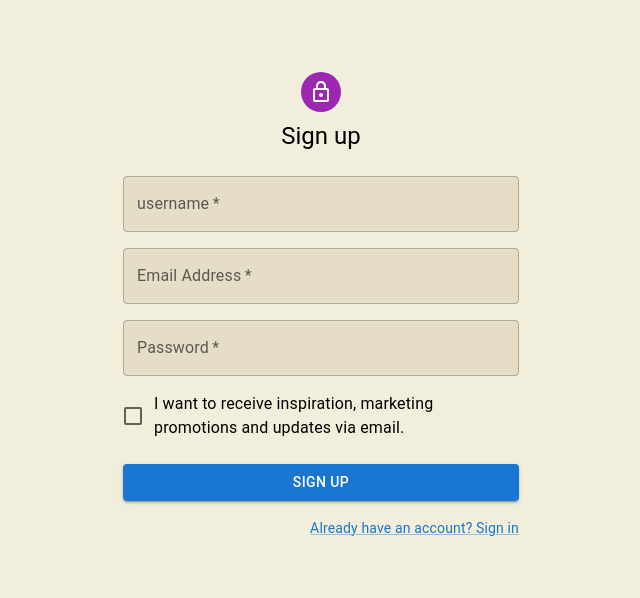
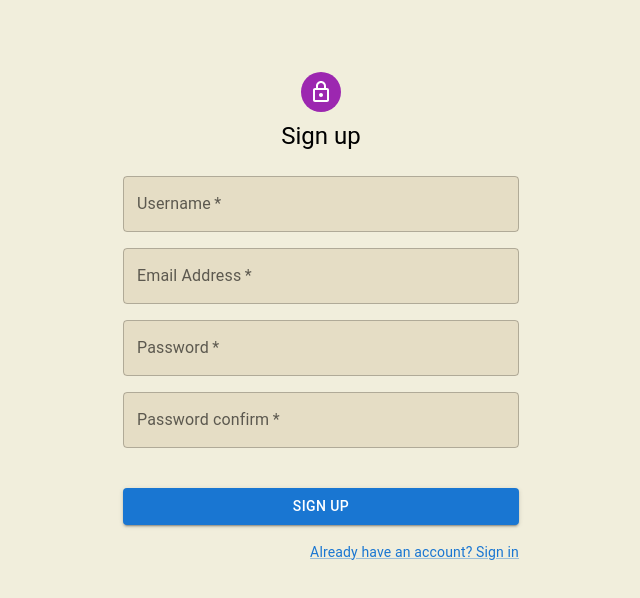
Before and after one commit to Mirtin/movie-frontend, a React (Create React App) app: page /accounts/registration in a window 1280 px wide. Shown: the top 598 px of the page, without its empty margins (319-959 px from the left). Built offline with nearby package versions, Linux system fonts and the light colour scheme.

Commit message:
Error messages on login and registration page

```diff
--- a/src/pages/accounts/LoginPage.js
+++ b/src/pages/accounts/LoginPage.js
@@ -1,19 +1,26 @@
-import * as React from 'react';
-import Avatar from '@mui/material/Avatar';
-import Button from '@mui/material/Button';
-import TextField from '@mui/material/TextField';
-import FormControlLabel from '@mui/material/FormControlLabel';
-import Checkbox from '@mui/material/Checkbox';
-import Link from '@mui/material/Link';
-import Grid from '@mui/material/Grid';
-import Box from '@mui/material/Box';
-import LockOutlinedIcon from '@mui/icons-material/LockOutlined';
-import Typography from '@mui/material/Typography';
-import Container from '@mui/material/Container';
+import { useState } from 'react';
+import {
+  Avatar,
+  Button,
+  TextField,
+  FormControlLabel,
+  Checkbox,
+  Link,
+  Grid,
+  Box,
+  Typography,
+  Container,
+  Alert,
+} from '@mui/material';
+import { LockOutlined as LockOutlinedIcon } from '@mui/icons-material';
 import axios from 'axios';
 import { useNavigate } from 'react-router-dom';
+
+
 export default function LoginPage() {
   const navigate = useNavigate();
+  const [errorMessage , seterrorMessage ] = useState('');
+
 
   const loginUser = (data) => {
     axios.post("http://127.0.0.1:8000/accounts/token/", data)
@@ -25,7 +32,7 @@ export default function LoginPage() {
         navigate("/");
       })
       .catch(error => {
-        console.error('Error fetching movie data:', error);
+        seterrorMessage(error.response.data.detail);
       });
   };
 
@@ -63,7 +70,7 @@ export default function LoginPage() {
               id="username"
               label="username"
               name="username"
-              autoComplete="username"
+              autoComplete="off"
               autoFocus
               sx={{'& .MuiOutlinedInput-root': { backgroundColor: '#E5DDC5'}}}
             />
@@ -75,12 +82,8 @@ export default function LoginPage() {
               label="Password"
               type="password"
               id="password"
-              autoComplete="current-password"
+              autoComplete="off"
               sx={{'& .MuiOutlinedInput-root': { backgroundColor: '#E5DDC5'}}}
-            />
-            <FormControlLabel
-              control={<Checkbox value="remember" color="primary" />}
-              label="Remember me"
             />
             <Button
               type="submit"
@@ -90,6 +93,11 @@ export default function LoginPage() {
             >
               Sign In
             </Button>
+            {errorMessage && (
+              <Alert severity="warning" variant='filled' align="center">
+                {errorMessage}
+              </Alert>
+            )}
             <Grid container>
               <Grid item xs>
                 <Link href="#" variant="body2">
--- a/src/pages/accounts/RegistrationPage.js
+++ b/src/pages/accounts/RegistrationPage.js
@@ -1,21 +1,25 @@
-import * as React from 'react';
-import Avatar from '@mui/material/Avatar';
-import Button from '@mui/material/Button';
-import TextField from '@mui/material/TextField';
-import FormControlLabel from '@mui/material/FormControlLabel';
-import Checkbox from '@mui/material/Checkbox';
-import Link from '@mui/material/Link';
-import Grid from '@mui/material/Grid';
-import Box from '@mui/material/Box';
-import LockOutlinedIcon from '@mui/icons-material/LockOutlined';
-import Typography from '@mui/material/Typography';
-import Container from '@mui/material/Container';
+import { useState } from 'react';
+import {
+  Avatar,
+  Button,
+  TextField,
+  FormControlLabel,
+  Checkbox,
+  Link,
+  Grid,
+  Box,
+  Typography,
+  Container,
+  Alert,
+} from '@mui/material';
+import { LockOutlined as LockOutlinedIcon } from '@mui/icons-material';
 import axios from 'axios';
 import { useNavigate } from 'react-router-dom';
 
 
 const RegistrationPage = () => {
   const navigate = useNavigate();
+  const [errorMessage , seterrorMessage ] = useState('');
 
   const registerUser = (data) => {
     axios.post("http://127.0.0.1:8000/accounts/register/", data)
@@ -25,7 +29,7 @@ const RegistrationPage = () => {
         navigate("/accounts/login");
       })
       .catch(error => {
-        console.error('Error fetching movie data:', error);
+        seterrorMessage(Object.values(error.response.data));
       });
   };
 
@@ -61,9 +65,9 @@ const RegistrationPage = () => {
                     required
                     fullWidth
                     id="username"
-                    label="username"
+                    label="Username"
                     name="username"
-                    autoComplete="username"
+                    autoComplete="off"
                   />
                 </Grid>
               <Grid item xs={12} sx={{'& .MuiOutlinedInput-root': { backgroundColor: '#E5DDC5'}}}>
@@ -73,7 +77,7 @@ const RegistrationPage = () => {
                   id="email"
                   label="Email Address"
                   name="email"
-                  autoComplete="email"
+                  autoComplete="off"
                 />
               </Grid>
               <Grid item xs={12} sx={{'& .MuiOutlinedInput-root': { backgroundColor: '#E5DDC5'}}}>
@@ -84,14 +88,21 @@ const RegistrationPage = () => {
                   label="Password"
                   type="password"
                   id="password"
-                  autoComplete="new-password"
+                  autoComplete="off"
+                />
+              </Grid>
+              <Grid item xs={12} sx={{'& .MuiOutlinedInput-root': { backgroundColor: '#E5DDC5'}}}>
+                <TextField
+                  required
+                  fullWidth
+                  name="password_confirm"
+                  label="Password confirm"
+                  type="password"
+                  id="password_confirm"
+                  autoComplete="off"
                 />
               </Grid>
               <Grid item xs={12}>
-                <FormControlLabel
-                  control={<Checkbox value="allowExtraEmails" color="primary" />}
-                  label="I want to receive inspiration, marketing promotions and updates via email."
-                />
               </Grid>
             </Grid>
             <Button
@@ -102,6 +113,11 @@ const RegistrationPage = () => {
             >
               Sign Up
             </Button>
+            {errorMessage && (
+              <Alert severity="warning" variant='filled' align="center">
+                {errorMessage}
+              </Alert>
+            )}
             <Grid container justifyContent="flex-end">
               <Grid item>
                 <Link href="/accounts/login" variant="body2">
```
